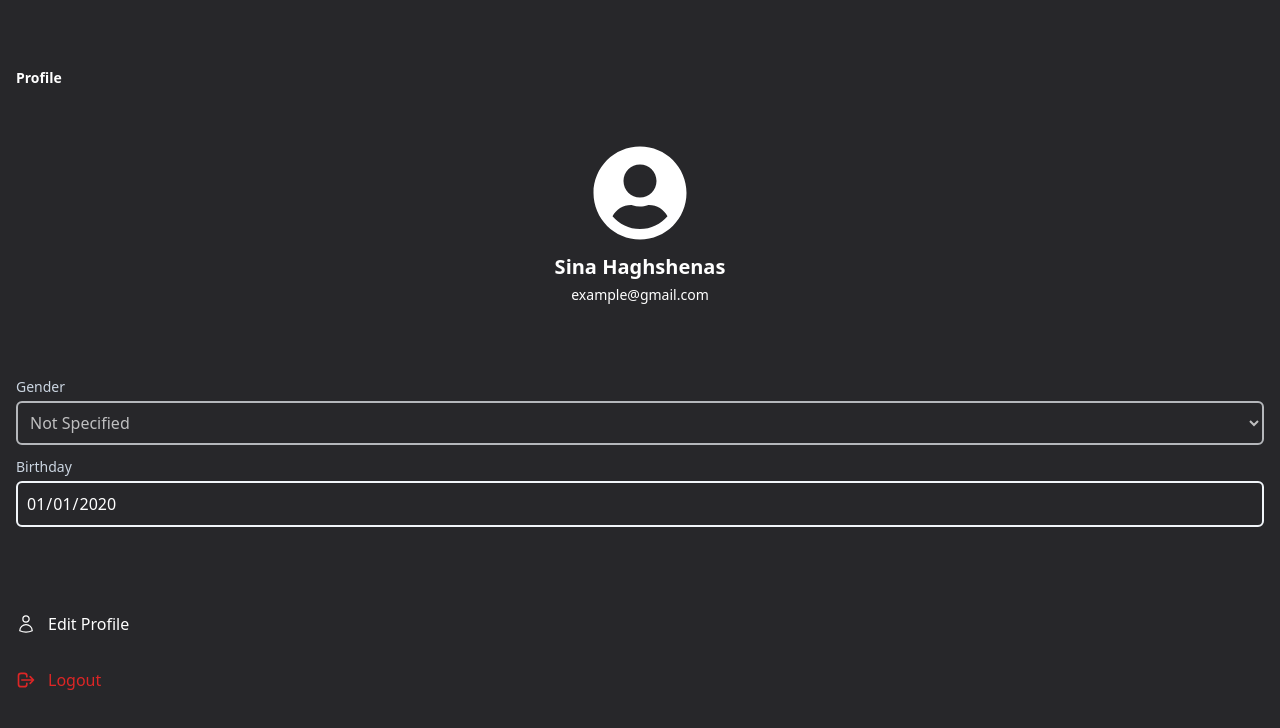
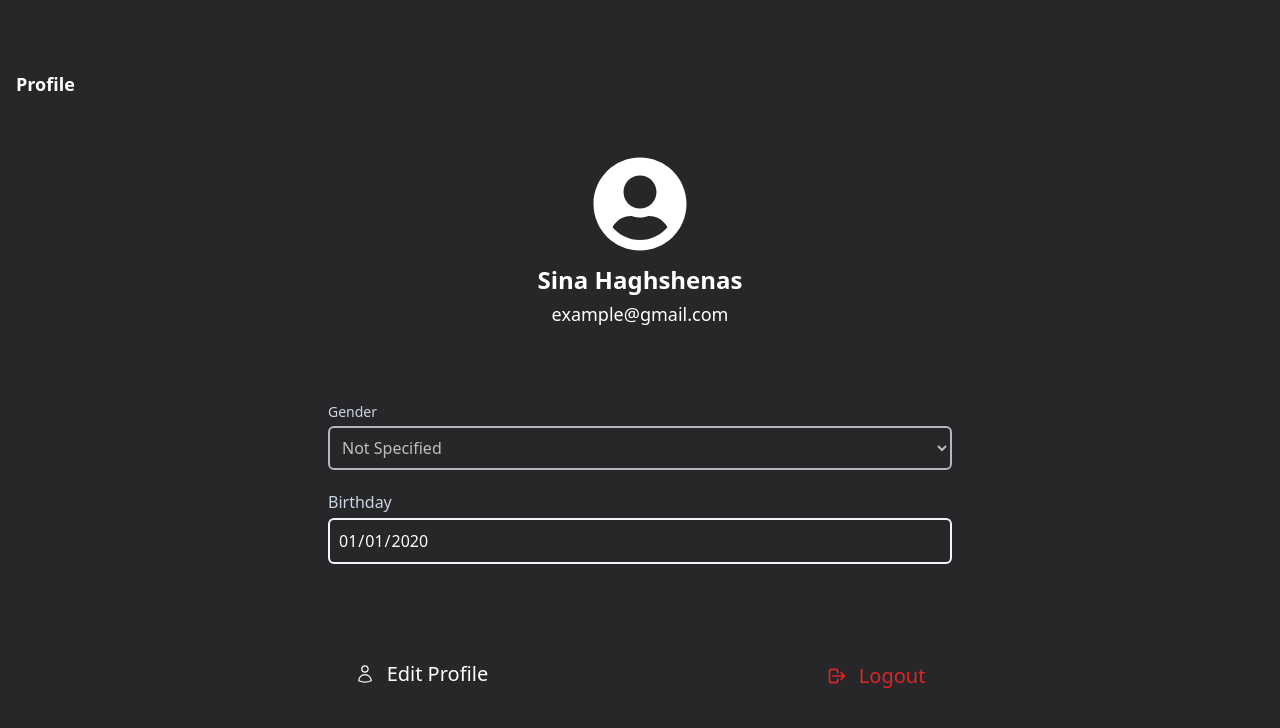
Before and after one commit to Sina-Hgs/user-profile-react, a React (Vite) app: page / in a window 1280 px wide. Shown: the top 728 px of the page. Built offline with nearby package versions, Linux system fonts and the light colour scheme; the HTML template or start-up script is replaced by a standard one.

Commit message:
styled the routes for desktop

```diff
--- a/src/components/Calender.jsx
+++ b/src/components/Calender.jsx
@@ -17,8 +17,11 @@ const Calender = ({ defaultValue, labelName, notEditable }) => {
         className="mb-2 w-full p-2 bg-inherit border-2
         rounded-md border-solid border-slate-100
         focus:bg-zinc-900
+        focus:shadow-2xl
+        hover:bg-zinc-900
+        hover:shadow-2xl
         transition-all
-
+        lg:w-[50%]
         "
       />
     </>
--- a/src/components/DropDown.jsx
+++ b/src/components/DropDown.jsx
@@ -32,7 +32,11 @@ const DropDown = ({ defaultValue, selections, labelName, notEditable }) => {
         className="mb-2 w-full p-2 bg-inherit border-2
         rounded-md border-solid border-slate-100
         focus:bg-zinc-900
+        focus:shadow-2xl
+        hover:bg-zinc-900
+        hover:shadow-2xl
         transition-all
+        lg:w-[50%]
         "
       >
         <option value={0} disabled hidden>
--- a/src/components/UserInfo.jsx
+++ b/src/components/UserInfo.jsx
@@ -14,11 +14,11 @@ const UserInfo = () => {
   // console.log(userInfo);
   return (
     <>
-      <h1 className="font-semibold text-sm">Profile</h1>
+      <h1 className="font-semibold text-sm lg:text-lg">Profile</h1>
       <div className="flex flex-col justify-evenly items-center">
         <FaUserCircle className="size-24 m-2" />
-        <h2 className="m-1 font-bold text-xl">{userInfo.name}</h2>
-        <p className="text-sm">{userInfo.email}</p>
+        <h2 className="m-1 font-bold text-xl lg:text-2xl">{userInfo.name}</h2>
+        <p className="text-sm lg:text-lg">{userInfo.email}</p>
       </div>
     </>
   );
--- a/src/routes/EditProfile.jsx
+++ b/src/routes/EditProfile.jsx
@@ -35,9 +35,11 @@ const EditProfile = () => {
         <HiOutlineArrowLeft className="size-5 mr-3" />
         Back
       </Link>
-      <form action="/">
+      <form action="/" className="relative m-auto w-full text-center">
         <label htmlFor="name">
-          <h3 className="text-sm py-1 w-full text-slate-300 ">Full Name</h3>
+          <h3 className="text-sm py-1 lg:w-[50%] m-auto text-left text-slate-300 max-lg:w-full">
+            Full Name
+          </h3>
           <input
             id="name"
             name="name"
@@ -50,13 +52,19 @@ const EditProfile = () => {
             className="mb-2 w-full p-2 bg-inherit border-2
         rounded-md border-solid border-slate-100
         focus:bg-zinc-900
+        focus:shadow-2xl
+        hover:bg-zinc-900
+        hover:shadow-2xl
         transition-all
+        lg:w-[50%]
         "
           />
         </label>
 
         <label htmlFor="email">
-          <h3 className="text-sm py-1 w-full text-slate-300">E-mail</h3>{" "}
+          <h3 className="text-sm py-1 lg:w-[50%] m-auto text-left text-slate-300 max-lg:w-full">
+            E-mail
+          </h3>{" "}
           <input
             id="email"
             name="email"
@@ -69,13 +77,19 @@ const EditProfile = () => {
             className="mb-2 w-full p-2 bg-inherit border-2
         rounded-md border-solid border-slate-100
         focus:bg-zinc-900
+        focus:shadow-2xl
+        hover:bg-zinc-900
+        hover:shadow-2xl
         transition-all
+        lg:w-[50%]
         "
           />
         </label>
 
         <label htmlFor="gender">
-          <h3 className="text-sm py-1 w-full text-slate-300">Gender</h3>
+          <h3 className="text-sm py-1 lg:w-[50%] m-auto text-left text-slate-300 max-lg:w-full">
+            Gender
+          </h3>
           <DropDown
             defaultValue={userGender.gender}
             selections={["Not Specified", "Male", "Female"]}
@@ -85,7 +99,9 @@ const EditProfile = () => {
         </label>
 
         <label htmlFor="date">
-          <h3 className="text-sm py-1 w-full text-slate-300">Birthday</h3>
+          <h3 className="text-sm py-1 lg:w-[50%] m-auto text-left text-slate-300 max-lg:w-full">
+            Birthday
+          </h3>
           <Calender
             defaultValue={userBirth.birthDate}
             labelName={"date"}
@@ -93,13 +109,16 @@ const EditProfile = () => {
           />
         </label>
 
+        <div>
           <button
             type="submit"
             onClick={handleClick}
-          className="w-full my-12 rounded-md p-2 bg-sky-600 text-black font-semibold focus:shadow-lg focus:shadow-blue-500/50 transition-all"
+            className="w-full my-12 rounded-md p-2 bg-sky-600 text-black font-semibold focus:shadow-lg focus:shadow-blue-500/50 transition-all
+          lg:w-[50%] lg:mb-12"
           >
             Update
           </button>
+        </div>
       </form>
     </div>
   );
--- a/src/routes/ProfilePage.jsx
+++ b/src/routes/ProfilePage.jsx
@@ -39,27 +39,36 @@ const ProfilePage = () => {
     <div className="flex flex-col relative w-[100%] h-[100%] py-5 px-4 m-auto justify-evenly items-left">
       <UserInfo />
 
-      <div className="mt-5 w-full flex flex-col justify-center items-center text-white">
-        <h3 className="text-sm py-1 w-full text-slate-300">Gender</h3>
+      <div className="mt-5 w-full flex flex-col justify-center items-center text-white lg:items-center">
+        <h3 className="text-sm py-1 lg:w-[50%] text-slate-300 max-lg:w-full">
+          Gender
+        </h3>
         <DropDown
           defaultValue={userGender.gender}
           selections={["Not Specified", "Male", "Female"]}
           notEditable={true}
         />
-        <div className="w-full">
-          <h3 className="text-sm py-1 w-full text-slate-300">Birthday</h3>
+        <div className="mt-2 w-full flex flex-col justify-center items-center text-white lg:items-center lg:text-base">
+          <h3 className="text-sm py-1 lg:w-[50%] text-slate-300 max-lg:w-full lg:text-base">
+            Birthday
+          </h3>
           <Calender defaultValue={userBirth.birthDate} notEditable={true} />
         </div>
       </div>
 
-      <div className="flex flex-col items-start justify-evenly font-normal py-5">
+      <div className="flex flex-col items-start justify-evenly font-normal py-5 lg:flex-row lg:items-center lg:text-xl">
         <div className="flex flex-row items-center justify-evenly  py-2 mb-1">
           <HiOutlineUser className="size-5 mr-3" />
           <button
             onClick={() => {
               Navigate("./edit-profile");
             }}
-            className="focus:tracking-wider focus:font-semibold transition-all"
+            className="focus:tracking-wider focus:font-semibold
+            focus:underline
+            hover:tracking-wider
+            hover:font-semibold
+            hover:underline underline-offset-4
+            transition-all"
           >
             Edit Profile
           </button>
@@ -71,7 +80,11 @@ const ProfilePage = () => {
             onClick={() => {
               content ? setContent(null) : setContent(<BottomSheet />);
             }}
-            className="focus:tracking-wider focus:font-semibold transition-all"
+            className="focus:tracking-wider focus:font-semibold
+            focus:underline
+            hover:tracking-wider
+            hover:font-semibold
+            hover:underline underline-offset-4 transition-all"
           >
             Logout
           </button>
```
Lines whose indentation alone changed are shown as unchanged.
